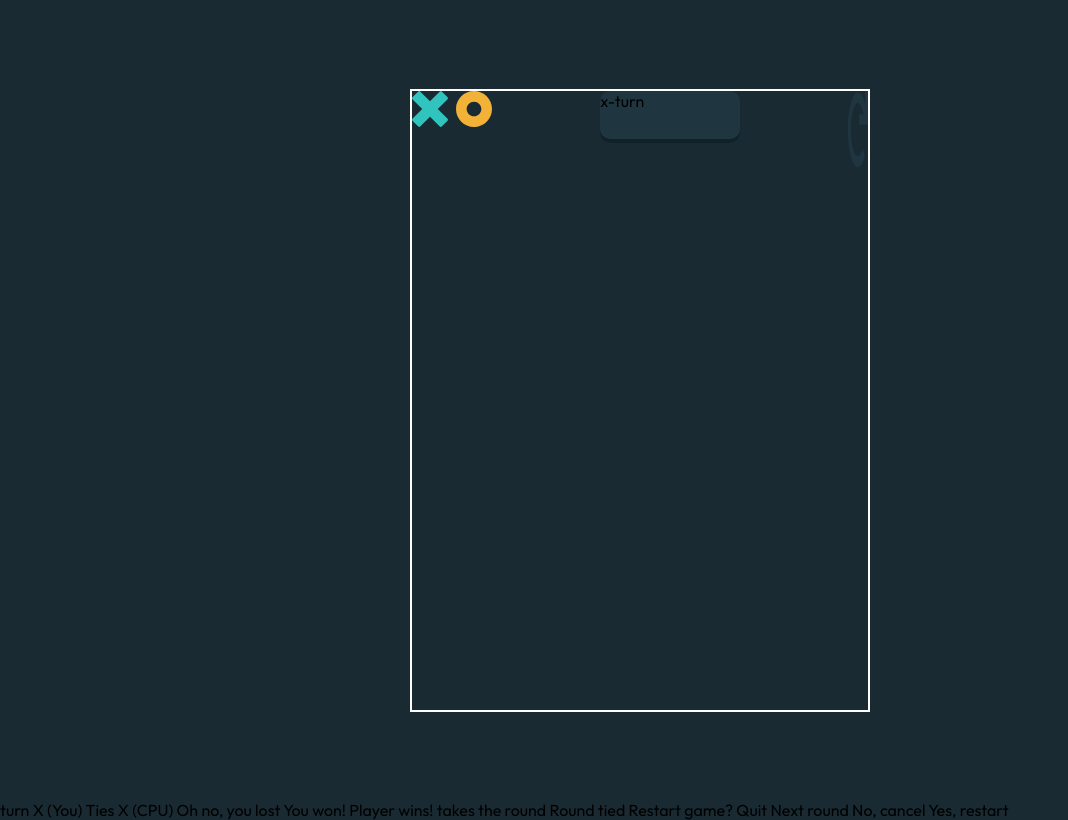
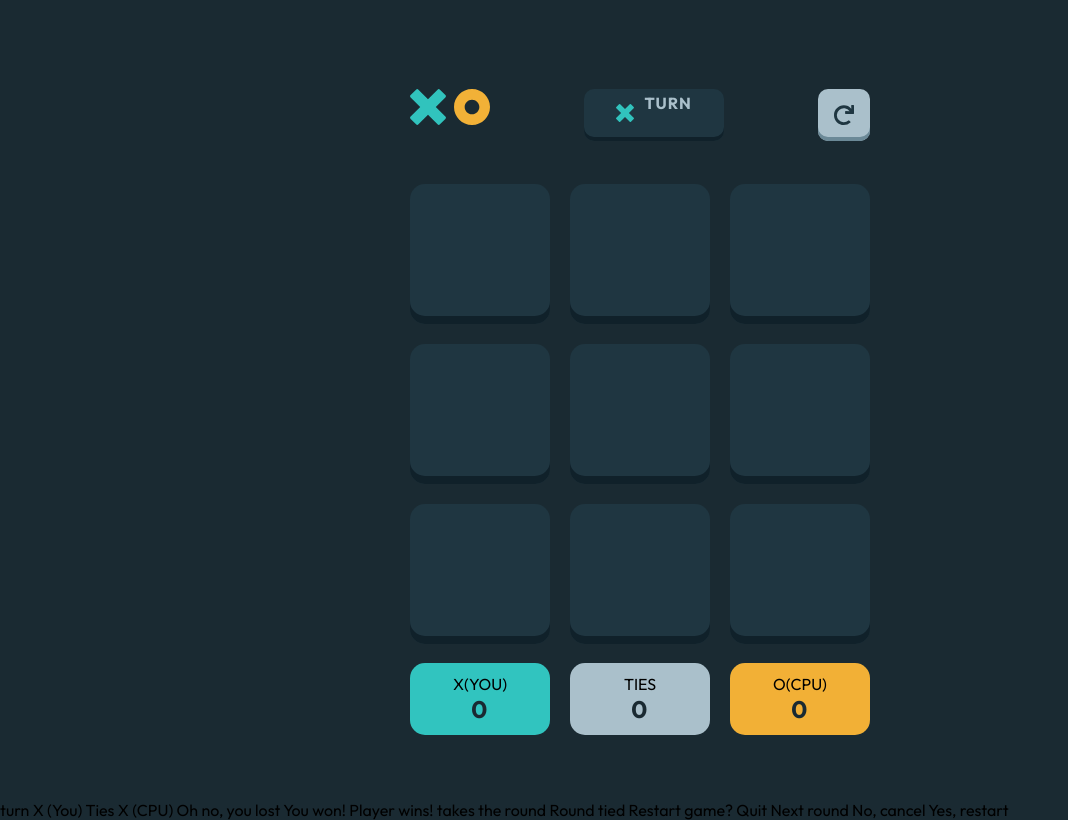
Before and after one commit to sohhamm/tic-tac-toe, a website with bundled scripts: page index.html in a window 1280 px wide. Both pictures are taken after a click on the button "NEW GAME (VS CPU)". Shown: the whole page, without its empty margins (0-1068 px from the left). Built offline with nearby package versions, Linux system fonts and the light colour scheme.

Commit message:
game board static UI

```diff
--- a/index.html
+++ b/index.html
@@ -13,6 +13,7 @@
 
     <link rel="stylesheet" href="/dist/css/main-menu.styles.css" />
     <link rel="stylesheet" href="/dist/css/gameplay.styles.css" />
+    <link rel="stylesheet" href="/dist/css/config.css" />
 
     <title>Tic Tac Toe</title>
   </head>
@@ -62,10 +63,60 @@
             <img src="./src/assets/icon-o.svg" class="logo" />
           </div>
 
-          <div class="current-turn">x-turn</div>
+          <div class="current-turn">
+            <div>
+              <img
+                src="./src/assets/icon-x.svg"
+                class="current-turn-x"
+                style="width: 18px; height: 18px; margin-right: 10px"
+              />
+            </div>
 
-          <img src="./src/assets/icon-restart.svg" class="restart-icon" />
+            <!-- <span>
+              <img src="./src/assets/icon-o.svg" class="current-turn-o" />
+            </span> -->
+            <div class="header-text" style="padding-bottom: 4px">TURN</div>
+          </div>
+
+          <div class="refresh-box">
+            <img src="./src/assets/icon-restart.svg" class="restart-icon" />
+          </div>
         </header>
+
+        <div class="game-grid">
+          <div class="sub-grid"></div>
+
+          <div class="sub-grid"></div>
+
+          <div class="sub-grid"></div>
+
+          <div class="sub-grid"></div>
+
+          <div class="sub-grid"></div>
+
+          <div class="sub-grid"></div>
+
+          <div class="sub-grid"></div>
+
+          <div class="sub-grid"></div>
+
+          <div class="sub-grid"></div>
+        </div>
+
+        <div class="score-box">
+          <div class="score score-p1">
+            <p class="score-text-top">X(YOU)</p>
+            <p class="score-text-bottom">0</p>
+          </div>
+          <div class="score score-tie">
+            <p class="score-text-top">TIES</p>
+            <p class="score-text-bottom">0</p>
+          </div>
+          <div class="score score-p2">
+            <p class="score-text-top">O(CPU)</p>
+            <p class="score-text-bottom">0</p>
+          </div>
+        </div>
       </div>
     </main>
 
--- a/src/js/event-handlers.js
+++ b/src/js/event-handlers.js
@@ -22,3 +22,8 @@ export function handleStartGame(type) {
     state.mode = 'CPU'
   }
 }
+
+export function handleCurrentTurn() {
+  // if (state.P1 === 'X') {
+  // }
+}
--- a/src/js/index.js
+++ b/src/js/index.js
@@ -16,6 +16,8 @@ export const domNodes = {
   imageO: document.getElementById('o-mark-logo'),
   menuContainer: document.querySelector('.new-game-container'),
   gameContainer: document.querySelector('.game-start-container'),
+  currentTurnX: document.querySelector('.current-turn-x'),
+  currentTurnO: document.querySelector('.current-turn-o'),
 }
 
 window.nodes = domNodes
--- a/src/styles/gameplay.styles.scss
+++ b/src/styles/gameplay.styles.scss
@@ -1,9 +1,15 @@
-@use './_config.scss';
+$light-blue: hsla(178, 60%, 48%, 1);
+$light-blue-hover: hsla(178, 76%, 66%, 1);
+$light-yellow: hsla(39, 88%, 58%, 1);
+$light-yellow-hover: hsla(39, 100%, 69%, 1);
+$dark-navy: hsla(200, 32%, 15%, 1);
+$semi-dark-navy: hsla(200, 35%, 19%, 1);
+$silver: hsla(199, 24%, 73%, 1);
+$silver-hover: hsla(198, 35%, 89%, 1);
 
 .game-start-container {
   width: 460px;
   height: 623px;
-  border: 2px white solid;
   display: none;
 }
 
@@ -16,8 +22,99 @@
 .current-turn {
   width: 140px;
   height: 52px;
-
-  background: $semi-dark-navy;
   box-shadow: inset 0px -4px 0px #10212a;
   border-radius: 10px;
+  display: flex;
+  align-items: center;
+  background-color: $semi-dark-navy;
 }
+
+.refresh-box {
+  width: 52px;
+  height: 52px;
+  box-shadow: inset 0px -4px 0px #6b8997;
+  border-radius: 10px;
+  /* Silver */
+  background-color: $silver;
+  display: flex;
+  justify-content: center;
+  align-items: center;
+}
+
+.header-text {
+  font-weight: 700;
+  font-size: 16px;
+  line-height: 20px;
+  letter-spacing: 1px;
+  color: $silver;
+  margin: auto 0px;
+}
+
+.current-turn {
+  display: flex;
+  align-items: center;
+  justify-content: center;
+}
+
+.current-turn-x {
+  color: $silver;
+}
+
+.game-grid {
+  display: grid;
+  grid-template-columns: repeat(3, 1fr);
+  grid-template-rows: repeat(3, 1fr);
+  gap: 20px;
+}
+
+.sub-grid {
+  width: 140px;
+  height: 140px;
+  background-color: $semi-dark-navy;
+  box-shadow: inset 0px -8px 0px #10212a;
+  border-radius: 15px;
+}
+
+.score-box {
+  display: flex;
+  justify-content: space-between;
+  margin-top: 19px;
+}
+
+.score {
+  width: 140px;
+  height: 72px;
+  border-radius: 15px;
+  display: flex;
+  flex-direction: column;
+  align-items: center;
+  justify-content: center;
+}
+
+.score-top-text {
+  font-weight: 500;
+  font-size: 14px;
+  line-height: 18px;
+  letter-spacing: 0.875px;
+  color: $dark-navy;
+}
+
+.score-text-bottom {
+  font-weight: 700;
+  font-size: 24px;
+  line-height: 30px;
+  letter-spacing: 1.5px;
+  color: $dark-navy;
+}
+
+.score-p1 {
+  background-color: $light-blue;
+}
+
+.score-tie {
+  background-color: $silver;
+}
+
+.score-p2 {
+  background-color: $light-yellow;
+}
--- a/src/styles/main-menu.styles.scss
+++ b/src/styles/main-menu.styles.scss
@@ -1,4 +1,11 @@
-@use './config';
+$light-blue: hsla(178, 60%, 48%, 1);
+$light-blue-hover: hsla(178, 76%, 66%, 1);
+$light-yellow: hsla(39, 88%, 58%, 1);
+$light-yellow-hover: hsla(39, 100%, 69%, 1);
+$dark-navy: hsla(200, 32%, 15%, 1);
+$semi-dark-navy: hsla(200, 35%, 19%, 1);
+$silver: hsla(199, 24%, 73%, 1);
+$silver-hover: hsla(198, 35%, 89%, 1);
 
 .container {
   display: flex;
```
Also changed, not shown: dist/css/gameplay.styles.css, src/styles/config.scss (renamed from src/styles/_config.scss), 1 other file.
